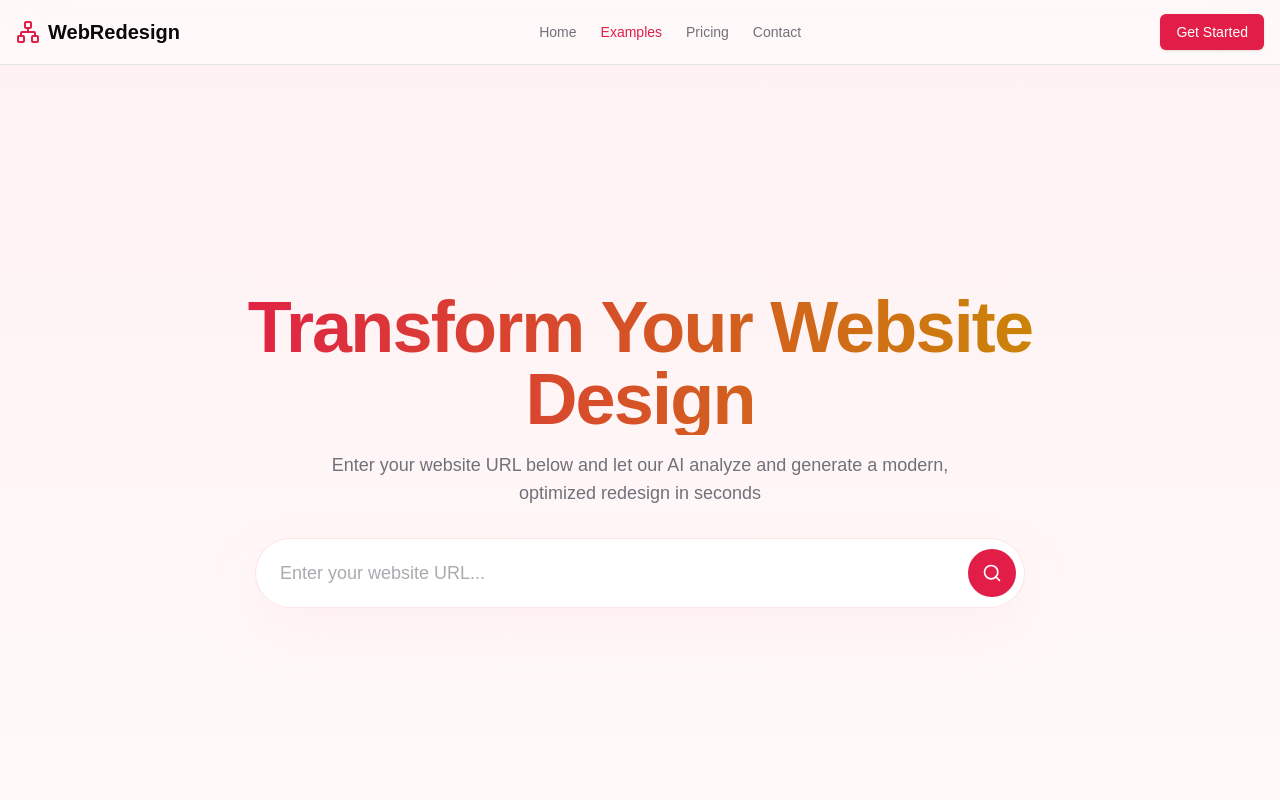
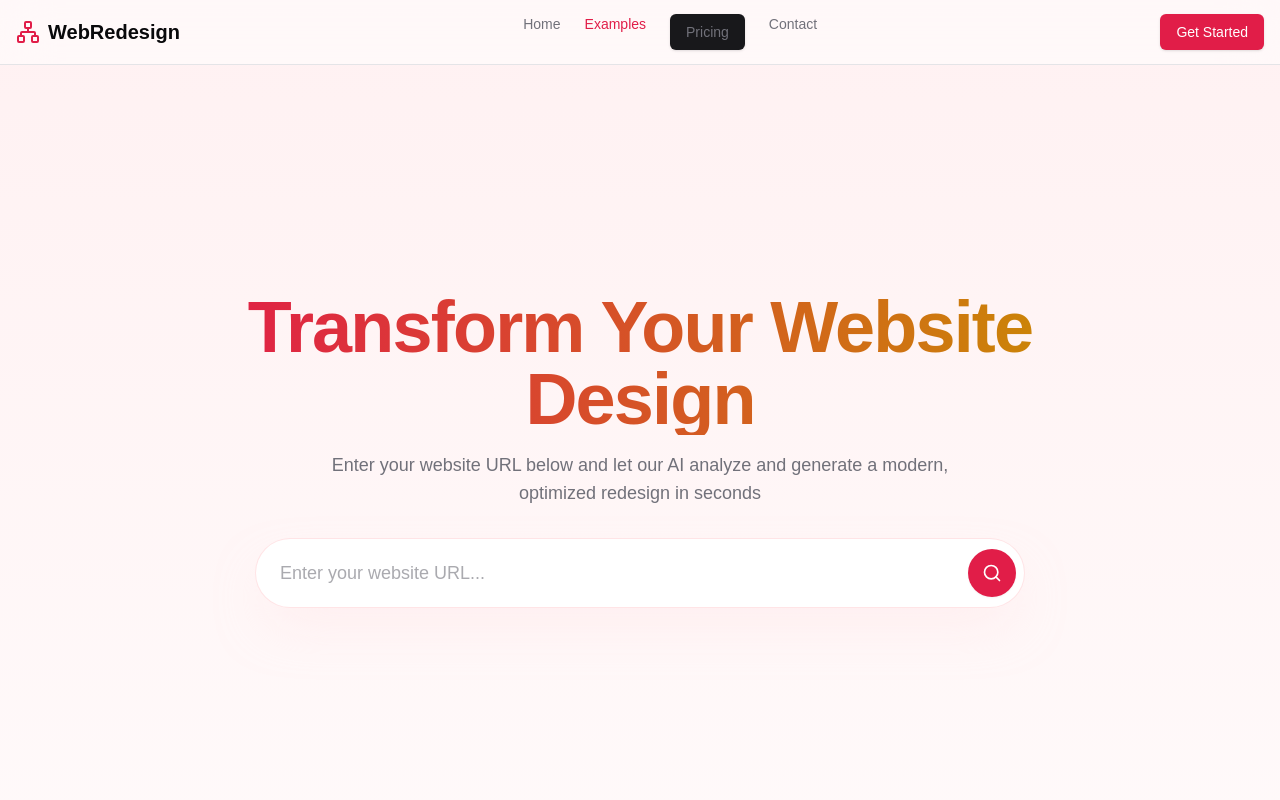
Before and after one commit to Robinson-Taiwo/website-analyzer, a Next.js app: page / in a window 1280 px wide. Shown: the top 800 px of the page. Built offline with nearby package versions, Linux system fonts and the light colour scheme.

Commit message:
fix: fixed navbar

```diff
--- a/src/app/page.tsx
+++ b/src/app/page.tsx
@@ -4,6 +4,7 @@ import Link from "next/link";
 import { useEffect, useState } from "react";
 import { Button } from "@/components/ui/button";
 import ComparisonSection from "../components/Comparison-section";
+import PricingModal from "@/components/Pricing-modal";
 
 export default function LandingPage() {
   const [isMobileMenuOpen, setMobileMenuOpen] = useState(false);
@@ -19,6 +20,14 @@ export default function LandingPage() {
       document.body.style.overflow = ""; // Cleanup on unmount
     };
   }, [isMobileMenuOpen]);
+
+
+  const [isPricingModalVisible, setIsPricingModalVisible] = useState(false);
+
+  const togglePricingModal = () => {
+    setIsPricingModalVisible(!isPricingModalVisible);
+  };
+
 
   return (
     <div className="min-h-screen bg-gradient-to-b from-rose-50 via-white to-rose-50">
@@ -37,9 +46,9 @@ export default function LandingPage() {
             <Link className="text-sm font-medium text-rose-600" href="examples">
               Examples
             </Link>
-            <Link className="text-sm font-medium text-muted-foreground transition hover:text-rose-600" href="#">
+            <Button onClick={togglePricingModal} className="text-sm font-medium text-muted-foreground transition hover:text-rose-600" >
               Pricing
-            </Link>
+            </Button>
             <Link className="text-sm font-medium text-muted-foreground transition hover:text-rose-600" href="#">
               Contact
             </Link>
@@ -68,9 +77,9 @@ export default function LandingPage() {
             <Link className="text-sm font-medium text-rose-600" href="examples">
               Examples
             </Link>
-            <Link className="text-sm font-medium text-muted-foreground transition hover:text-rose-600" href="#">
+            <Button className="text-sm shadow-none hover:bg-transparent  outline-none bg-transparent font-medium text-muted-foreground transition hover:text-rose-600" onClick={togglePricingModal}>
               Pricing
-            </Link>
+            </Button>
             <Link className="text-sm font-medium text-muted-foreground transition hover:text-rose-600" href="#">
               Contact
             </Link>
@@ -111,7 +120,12 @@ export default function LandingPage() {
               </button>
             </form>
           </div>
-
+          {/* Pricing Modal */}
+          {isPricingModalVisible && (
+            <PricingModal
+              onClose={() => setIsPricingModalVisible(false)}
+            />
+          )}
           <div className="grid w-full max-w-5xl gap-8 px-4 sm:grid-cols-3">
             {/* Cards */}
           </div>
--- a/src/components/Pricing-modal.tsx
+++ b/src/components/Pricing-modal.tsx
@@ -49,8 +49,8 @@ export default function PricingModal({ onClose }: { onClose: () => void }) {
 
   return (
     <Dialog open onOpenChange={onClose}>
-      <DialogContent className="sm:max-w-[425px]">
-        <DialogHeader>
+      <DialogContent  className="sm:max-w-[425px] ">
+        <DialogHeader  >
           <DialogTitle className="text-2xl font-bold text-rose-950">Purchase Credits</DialogTitle>
           <DialogDescription>
             Buy credits to use for website redesigns. No monthly commitment required.
```
